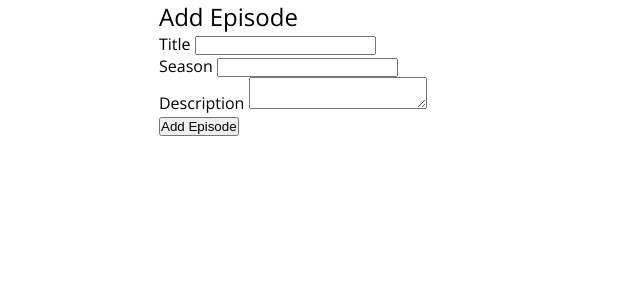
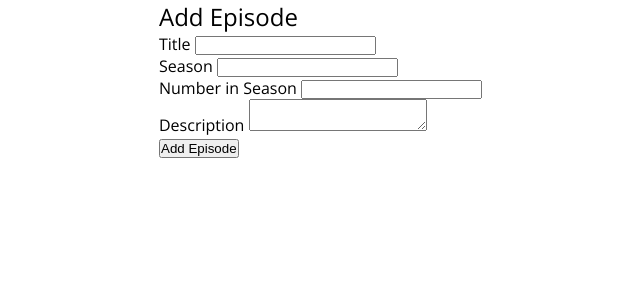
Before and after one commit to the-mausoleum/sofa, a Flask app: page /shows/1/episodes/add in a window 1280 px wide. Shown: the part 50-350 px from the top of the page, without its empty margins (1-641 px from the left). Run offline with Flask 2, Linux system fonts and the light colour scheme; data that the repository does not hold is empty; some libraries are stand-ins or nearby versions.

Commit message:
Add episode 'number in season' identifier.

```diff
--- a/app.py
+++ b/app.py
@@ -42,13 +42,15 @@ class Episode(db.Model):
     public_id = db.Column(db.String(255))
     title = db.Column(db.String(255))
     season = db.Column(db.Integer)
+    season_number = db.Column(db.Integer)
     description = db.Column(db.Text)
     show_id = db.Column(db.Integer, db.ForeignKey('show.id'))
 
-    def __init__(self, title, season, description, show_id):
+    def __init__(self, title, season, season_number, description, show_id):
         self.public_id = get_public_id(title)
         self.title = title
         self.season = season
+        self.season_number = season_number
         self.description = description
         self.show_id = show_id
 
@@ -198,6 +200,7 @@ def episode_add(show_id):
         episode = Episode(
             request.form['title'],
             request.form['season'],
+            request.form['season-number'],
             request.form['description'],
             show.id
         )
--- a/templates/episode-add.html
+++ b/templates/episode-add.html
@@ -12,6 +12,10 @@
             <input type="number" name="season">
         </div>
         <div>
+            <label for="season-number">Number in Season</label>
+            <input type="number" name="season-number">
+        </div>
+        <div>
             <label for="description">Description</label>
             <textarea name="description"></textarea>
         </div>
```
